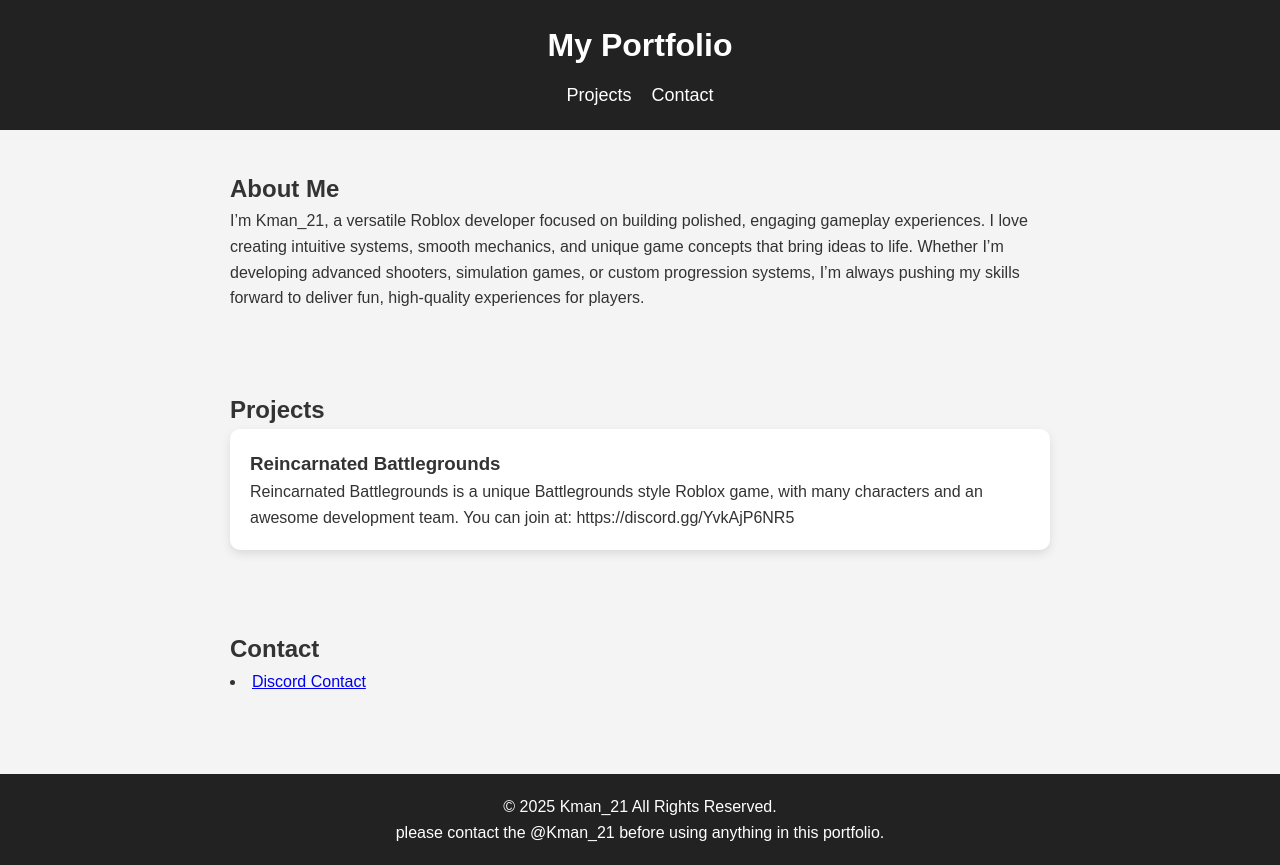
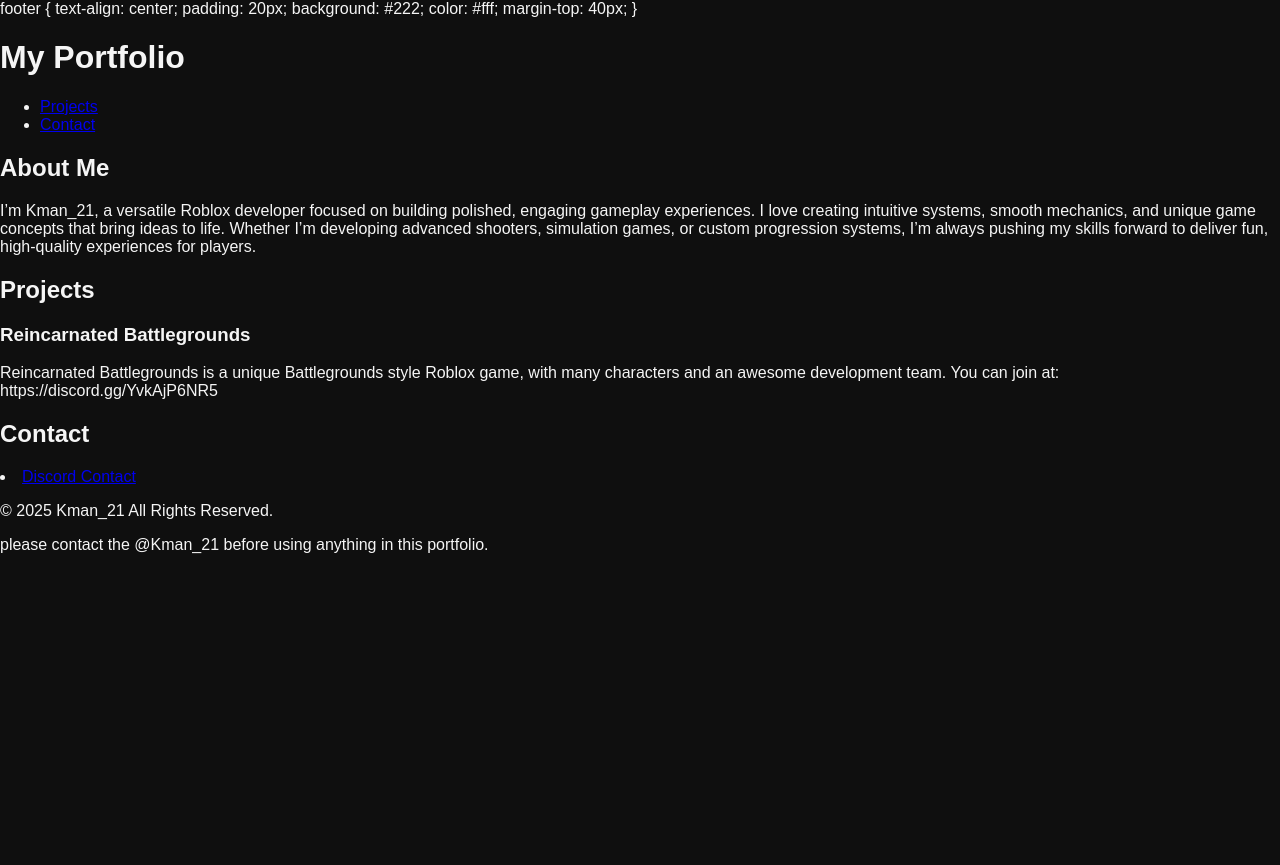
Before and after one commit to Kman-21/Kman-21.github.io, a plain HTML site: page index.html in a window 1280 px wide. After the commit the page ends 800 px from the top, so only its background shows below. Drawn offline with Linux system fonts and the light colour scheme.

Commit message:
Update index.html

```diff
--- a/index.html
+++ b/index.html
@@ -1,62 +1,43 @@
 <!DOCTYPE html>
 <html lang="en">
 <head>
-<meta charset="UTF-8" />
-<meta name="viewport" content="width=device-width, initial-scale=1.0" />
+<meta charset="UTF-8">
+<meta name="viewport" content="width=device-width, initial-scale=1.0">
 <title>My Portfolio</title>
+
 <style>
-* {
-margin: 0;
-padding: 0;
-box-sizing: border-box;
-font-family: Arial, sans-serif;
+/* ========================
+   THEME VARIABLES
+======================== */
+:root {
+    --bg-color: #0f0f0f;       /* Page background */
+    --text-color: #f5f5f5;     /* Main text color */
+    --accent-color: #ff6600;   /* Buttons, links */
+    --font-family: 'Arial', sans-serif;
+    --button-padding: 15px 30px;
+}
+
+/* ========================
+   GLOBAL STYLES
+======================== */
+html {
+    scroll-behavior: smooth;
 }
 
 body {
-background: #f4f4f4;
-color: #333;
-line-height: 1.6;
+    margin: 0;
+    padding: 0;
+    font-family: var(--font-family);
+    background-color: var(--bg-color);
+    color: var(--text-color);
 }
+</style>
 
-header {
-background: #222;
-color: #fff;
-padding: 20px 0;
-text-align: center;
-}
+</head>
+<body>
 
-nav ul {
-display: flex;
-justify-content: center;
-list-style: none;
-gap: 20px;
-margin-top: 10px;
-}
-
-nav a {
-color: #fff;
-text-decoration: none;
-font-size: 18px;
-}
-
-section {
-padding: 40px;
-max-width: 900px;
-margin: auto;
-}
-
-.projects {
-display: grid;
-grid-template-columns: repeat(auto-fit, minmax(250px, 1fr));
-gap: 20px;
-}
-
-.project-card {
-background: #fff;
-padding: 20px;
-border-radius: 10px;
-box-shadow: 0 4px 10px rgba(0, 0, 0, 0.1);
-}
+</body>
+</html>
 
 footer {
 text-align: center;
```
